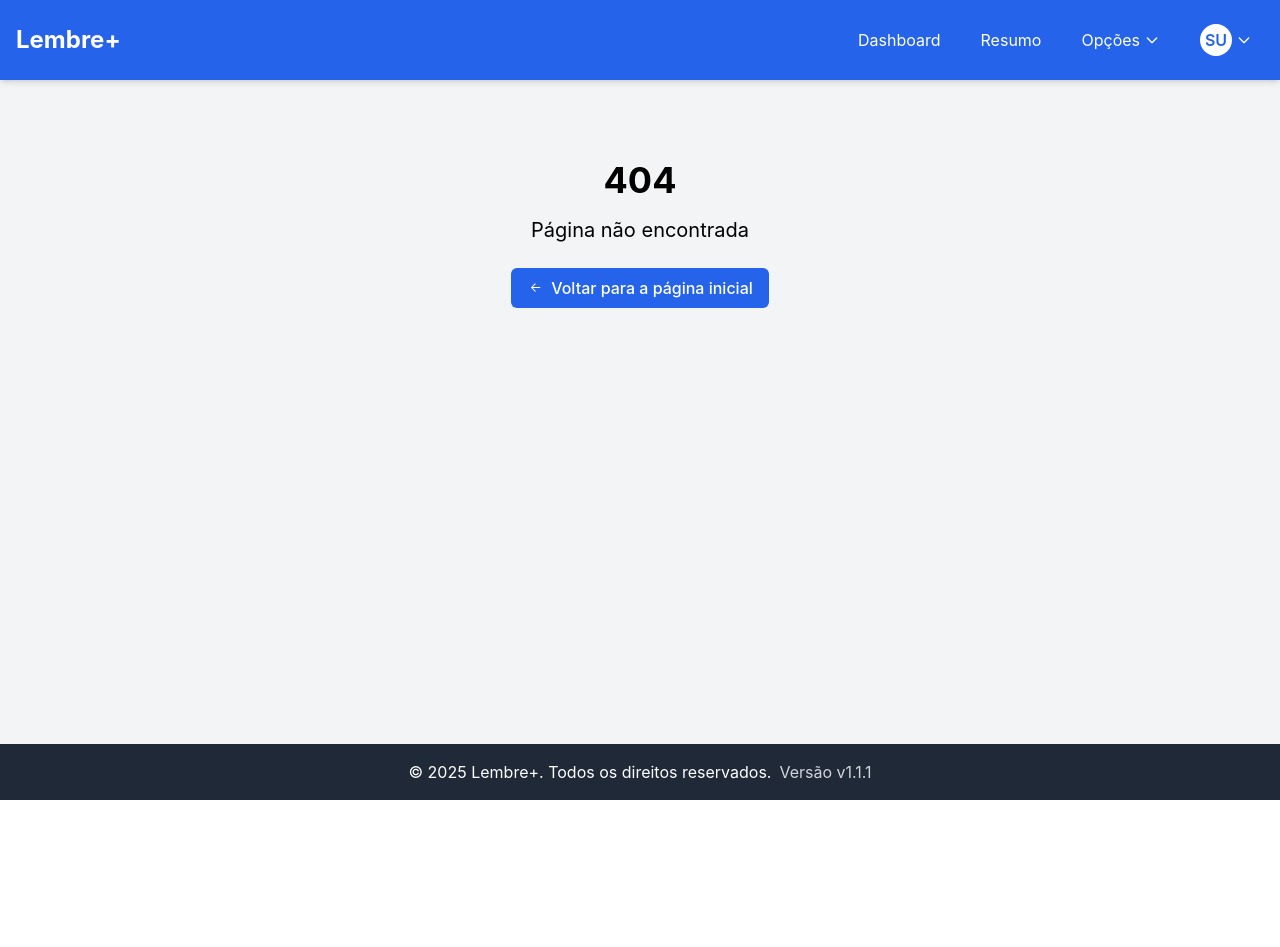
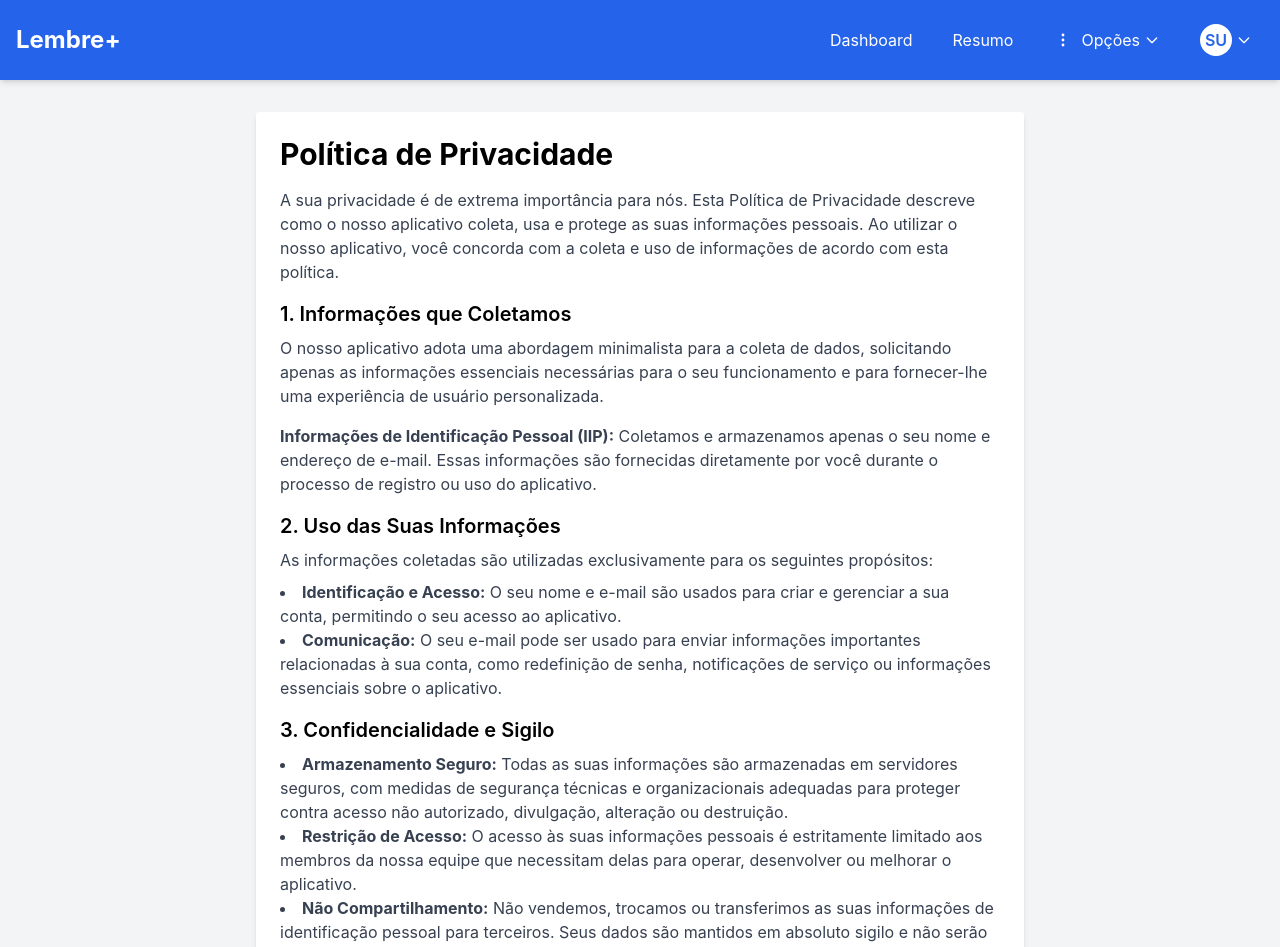
Before and after one commit to adcdenis/contadordias, a React (Vite) app in the folder frontend/: page /privacidade in a window 1280 px wide. Before the commit this address had no page. Shown: the top 947 px of the page. Before the commit the page ends 800 px from the top, so only its background shows below. Built offline with nearby package versions, Linux system fonts and the light colour scheme; sample sign-in values are in the browser's storage.

Commit message:
ajuste icones do menu e textos incorretos

```diff
--- a/frontend/src/App.jsx
+++ b/frontend/src/App.jsx
@@ -11,6 +11,7 @@ import AdminPanel from './pages/AdminPanel';
 import NotFound from './pages/NotFound';
 import Summary from './pages/Summary';
 import Home from './pages/Home';
+import PrivacyPolicy from './pages/PrivacyPolicy';
 import ImportExport from './pages/ImportExport';
 import Reports from './pages/Reports';
 
@@ -30,6 +31,7 @@ function App() {
         <main className="flex-grow container mx-auto px-4 py-8">
           <Routes>
             <Route path="/" element={<Home />} />
+            <Route path="/privacidade" element={<PrivacyPolicy />} />
             <Route path="/login" element={user ? <Navigate to="/dashboard" /> : <Login />} />
             <Route path="/register" element={user ? <Navigate to="/dashboard" /> : <Register />} />
 
--- a/frontend/src/components/Header.jsx
+++ b/frontend/src/components/Header.jsx
@@ -66,6 +66,12 @@ const Header = () => {
                   aria-haspopup="menu"
                   aria-expanded={optionsOpen}
                 >
+                  {/* Ícone de opções com melhor legibilidade */}
+                  <svg xmlns="http://www.w3.org/2000/svg" className="w-5 h-5 mr-2" viewBox="0 0 24 24" fill="currentColor" aria-hidden="true">
+                    <circle cx="12" cy="6" r="1.7" />
+                    <circle cx="12" cy="12" r="1.7" />
+                    <circle cx="12" cy="18" r="1.7" />
+                  </svg>
                   Opções
                   <svg xmlns="http://www.w3.org/2000/svg" className="h-4 w-4 ml-1" fill="none" viewBox="0 0 24 24" stroke="currentColor">
                     <path strokeLinecap="round" strokeLinejoin="round" strokeWidth={2} d="M19 9l-7 7-7-7" />
@@ -77,11 +83,11 @@ const Header = () => {
                     className="block w-full text-left px-4 py-2 text-gray-800 hover:bg-gray-100 inline-flex items-center gap-2"
                     onClick={() => setOptionsOpen(false)}
                   >
-                    <svg xmlns="http://www.w3.org/2000/svg" viewBox="0 0 24 24" fill="currentColor" className="w-4 h-4">
-                      <path d="M4 20.5h16" />
-                      <path d="M7 18V9" />
-                      <path d="M12 18V6" />
-                      <path d="M17 18V11" />
+                    {/* Ícone de relatórios: barras mais visíveis */}
+                    <svg xmlns="http://www.w3.org/2000/svg" viewBox="0 0 24 24" className="w-5 h-5 text-gray-700" fill="currentColor" aria-hidden="true">
+                      <rect x="5" y="10" width="3" height="7" rx="0" />
+                      <rect x="10.5" y="6" width="3" height="11" rx="0" />
+                      <rect x="16" y="12" width="3" height="5" rx="0" />
                     </svg>
                     Relatórios
                   </Link>
@@ -90,8 +96,10 @@ const Header = () => {
                     className="block w-full text-left px-4 py-2 text-gray-800 hover:bg-gray-100 inline-flex items-center gap-2"
                     onClick={() => setOptionsOpen(false)}
                   >
-                    <svg xmlns="http://www.w3.org/2000/svg" viewBox="0 0 24 24" fill="currentColor" className="w-4 h-4">
-                      <path d="M12 3a1 1 0 011 1v7h7a1 1 0 110 2h-7v7a1 1 0 11-2 0v-7H4a1 1 0 110-2h7V4a1 1 0 011-1z" />
+                    {/* Ícone de importar/exportar: setas bidirecionais */}
+                    <svg xmlns="http://www.w3.org/2000/svg" viewBox="0 0 24 24" className="w-5 h-5 text-gray-700" fill="none" stroke="currentColor" strokeWidth="1.8" aria-hidden="true">
+                      <path strokeLinecap="round" strokeLinejoin="round" d="M7 7l5 5-5 5M7 12h10" />
+                      <path strokeLinecap="round" strokeLinejoin="round" d="M17 17l-5-5 5-5M17 12H7" />
                     </svg>
                     Importar/Exportar
                   </Link>
@@ -101,8 +109,9 @@ const Header = () => {
                       className="block w-full text-left px-4 py-2 text-gray-800 hover:bg-gray-100 inline-flex items-center gap-2"
                       onClick={() => setOptionsOpen(false)}
                     >
-                      <svg xmlns="http://www.w3.org/2000/svg" viewBox="0 0 24 24" fill="currentColor" className="w-4 h-4">
-                        <path d="M12 2a10 10 0 100 20 10 10 0 000-20zm1 5a1 1 0 10-2 0v4H7a1 1 0 100 2h4v4a1 1 0 102 0v-4h4a1 1 0 100-2h-4V7z" />
+                      {/* Ícone de Admin: escudo sólido para destaque */}
+                      <svg xmlns="http://www.w3.org/2000/svg" viewBox="0 0 24 24" className="w-5 h-5 text-gray-700" fill="currentColor" aria-hidden="true">
+                        <path d="M12 3l7 4v5c0 5-3.5 8.5-7 9-3.5-.5-7-4-7-9V7l7-4z" />
                       </svg>
                       Admin
                     </Link>
--- a/frontend/src/pages/Home.jsx
+++ b/frontend/src/pages/Home.jsx
@@ -133,6 +133,13 @@ const Home = () => {
           </div>
         </div>
       </div>
+
+      {/* Link para Política de Privacidade (apenas visível na Home) */}
+      <div className="text-center mb-8">
+        <Link to="/privacidade" className="text-gray-600 hover:underline">
+          Política de Privacidade
+        </Link>
+      </div>
     </div>
   );
 };
--- a/frontend/src/pages/ImportExport.jsx
+++ b/frontend/src/pages/ImportExport.jsx
@@ -115,7 +115,7 @@ const ImportExport = () => {
 
       <div className="bg-white shadow-md rounded p-6">
         <h2 className="text-xl font-semibold mb-4">Importar</h2>
-        <p className="text-gray-600 mb-4">Selecione um arquivo JSON. Se o <code>name</code> já existir, o registro será atualizado; caso contrário, um novo será criado. Aceita <strong>array</strong> ou objeto com chave <code>items</code>. Apenas seus registros serão afetados.</p>
+        <p className="text-gray-600 mb-4">Selecione um arquivo JSON. Se o <code>nome do contador</code> já existir, o registro será atualizado; caso contrário, um novo será criado. Aceita <strong>array</strong> ou objeto com chave <code>items</code>. Apenas seus registros serão afetados.</p>
         <div className="mb-4">
           <input
             type="file"
--- /dev/null
+++ b/frontend/src/pages/PrivacyPolicy.jsx
@@ -0,0 +1,63 @@
+import React from 'react';
+
+const PrivacyPolicy = () => {
+  return (
+    <div className="max-w-3xl mx-auto bg-white shadow-md rounded p-6">
+      <h1 className="text-3xl font-bold mb-4">Política de Privacidade</h1>
+      <p className="text-gray-700 mb-4">
+        A sua privacidade é de extrema importância para nós. Esta Política de Privacidade descreve como o nosso aplicativo coleta, usa e protege as suas informações pessoais. Ao utilizar o nosso aplicativo, você concorda com a coleta e uso de informações de acordo com esta política.
+      </p>
+
+      <h2 className="text-xl font-semibold mb-2">1. Informações que Coletamos</h2>
+      <p className="text-gray-700 mb-4">
+        O nosso aplicativo adota uma abordagem minimalista para a coleta de dados, solicitando apenas as informações essenciais necessárias para o seu funcionamento e para fornecer-lhe uma experiência de usuário personalizada.
+      </p>
+      <p className="text-gray-700 mb-4">
+        <strong>Informações de Identificação Pessoal (IIP):</strong> Coletamos e armazenamos apenas o seu nome e endereço de e-mail. Essas informações são fornecidas diretamente por você durante o processo de registro ou uso do aplicativo.
+      </p>
+
+      <h2 className="text-xl font-semibold mb-2">2. Uso das Suas Informações</h2>
+      <p className="text-gray-700 mb-2">As informações coletadas são utilizadas exclusivamente para os seguintes propósitos:</p>
+      <ul className="list-disc list-inside text-gray-700 mb-4">
+        <li><strong>Identificação e Acesso:</strong> O seu nome e e-mail são usados para criar e gerenciar a sua conta, permitindo o seu acesso ao aplicativo.</li>
+        <li><strong>Comunicação:</strong> O seu e-mail pode ser usado para enviar informações importantes relacionadas à sua conta, como redefinição de senha, notificações de serviço ou informações essenciais sobre o aplicativo.</li>
+      </ul>
+
+      <h2 className="text-xl font-semibold mb-2">3. Confidencialidade e Sigilo</h2>
+      <ul className="list-disc list-inside text-gray-700 mb-4">
+        <li><strong>Armazenamento Seguro:</strong> Todas as suas informações são armazenadas em servidores seguros, com medidas de segurança técnicas e organizacionais adequadas para proteger contra acesso não autorizado, divulgação, alteração ou destruição.</li>
+        <li><strong>Restrição de Acesso:</strong> O acesso às suas informações pessoais é estritamente limitado aos membros da nossa equipe que necessitam delas para operar, desenvolver ou melhorar o aplicativo.</li>
+        <li><strong>Não Compartilhamento:</strong> Não vendemos, trocamos ou transferimos as suas informações de identificação pessoal para terceiros. Seus dados são mantidos em absoluto sigilo e não serão divulgados, exceto quando exigido por lei.</li>
+      </ul>
+
+      <h2 className="text-xl font-semibold mb-2">4. Retenção de Dados</h2>
+      <p className="text-gray-700 mb-4">
+        Manteremos as suas Informações de Identificação Pessoal apenas pelo tempo necessário para os fins estabelecidos nesta Política de Privacidade e para cumprir com as nossas obrigações legais.
+      </p>
+
+      <h2 className="text-xl font-semibold mb-2">5. Seus Direitos</h2>
+      <p className="text-gray-700 mb-2">Você tem o direito de:</p>
+      <ul className="list-disc list-inside text-gray-700 mb-4">
+        <li><strong>Acessar</strong> os seus dados pessoais que mantemos.</li>
+        <li><strong>Solicitar a correção</strong> de quaisquer dados incorretos ou incompletos.</li>
+        <li><strong>Solicitar a exclusão</strong> dos seus dados pessoais ("direito de ser esquecido"), o que implicará no encerramento da sua conta no aplicativo.</li>
+      </ul>
+      <p className="text-gray-700 mb-4">
+        Para exercer qualquer um desses direitos, entre em contato conosco através do e-mail de suporte fornecido no aplicativo.
+      </p>
+
+      <h2 className="text-xl font-semibold mb-2">6. Alterações a Esta Política de Privacidade</h2>
+      <p className="text-gray-700 mb-4">
+        Podemos atualizar a nossa Política de Privacidade periodicamente. Notificaremos você sobre quaisquer alterações publicando a nova Política de Privacidade nesta página e, quando apropriado, por meio de uma notificação clara dentro do aplicativo ou por e-mail. Aconselhamos a revisar esta Política de Privacidade periodicamente para quaisquer alterações.
+      </p>
+
+      <h2 className="text-xl font-semibold mb-2">Contato</h2>
+      <p className="text-gray-700 mb-1">
+        Se tiver alguma dúvida sobre esta Política de Privacidade, entre em contato conosco através do nosso e-mail de suporte:
+      </p>
+      <p className="text-gray-700"><a href="mailto:adcdenis@gmail.com" className="text-blue-600 hover:underline">adcdenis@gmail.com</a></p>
+    </div>
+  );
+};
+
+export default PrivacyPolicy;
```
